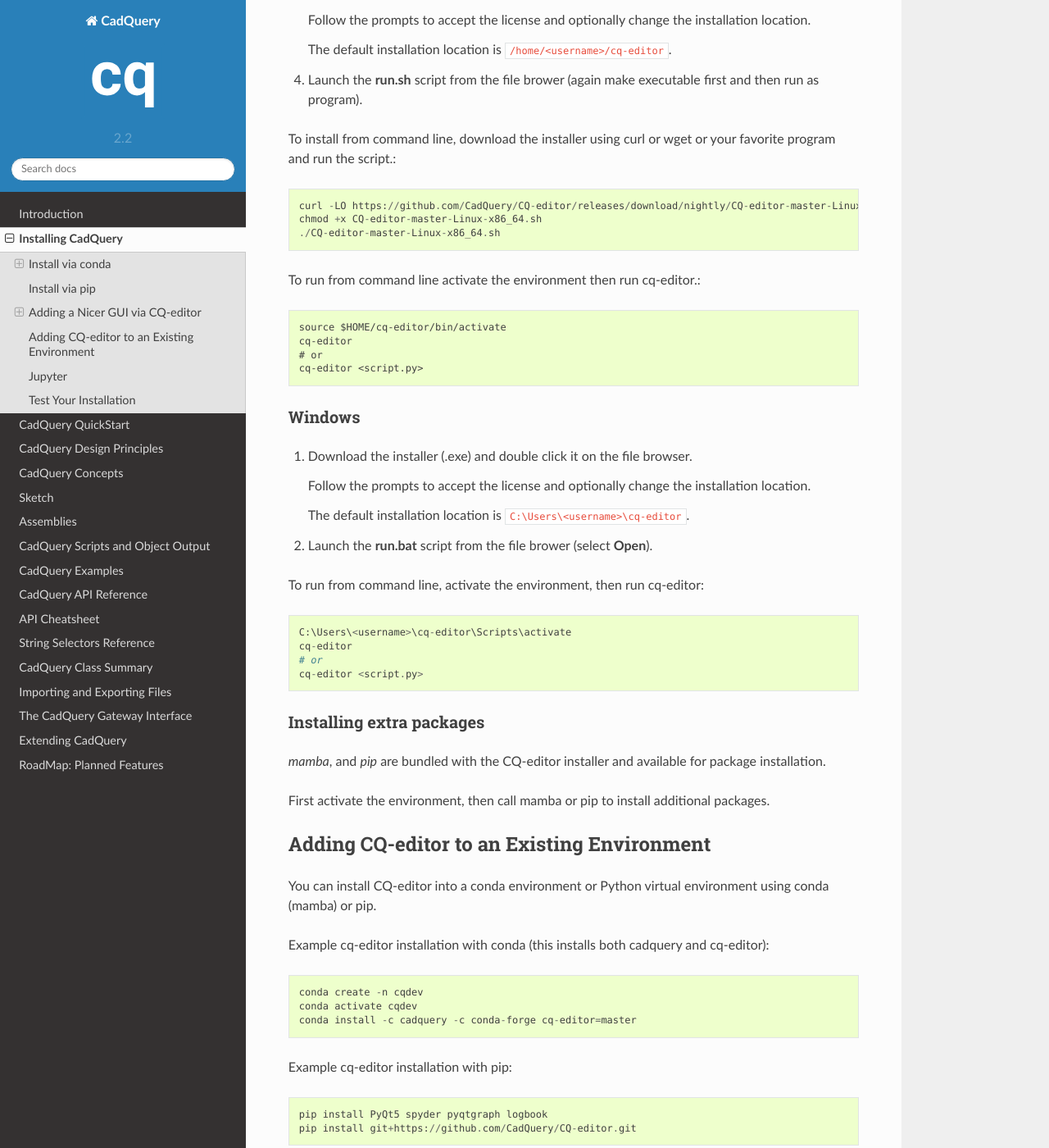
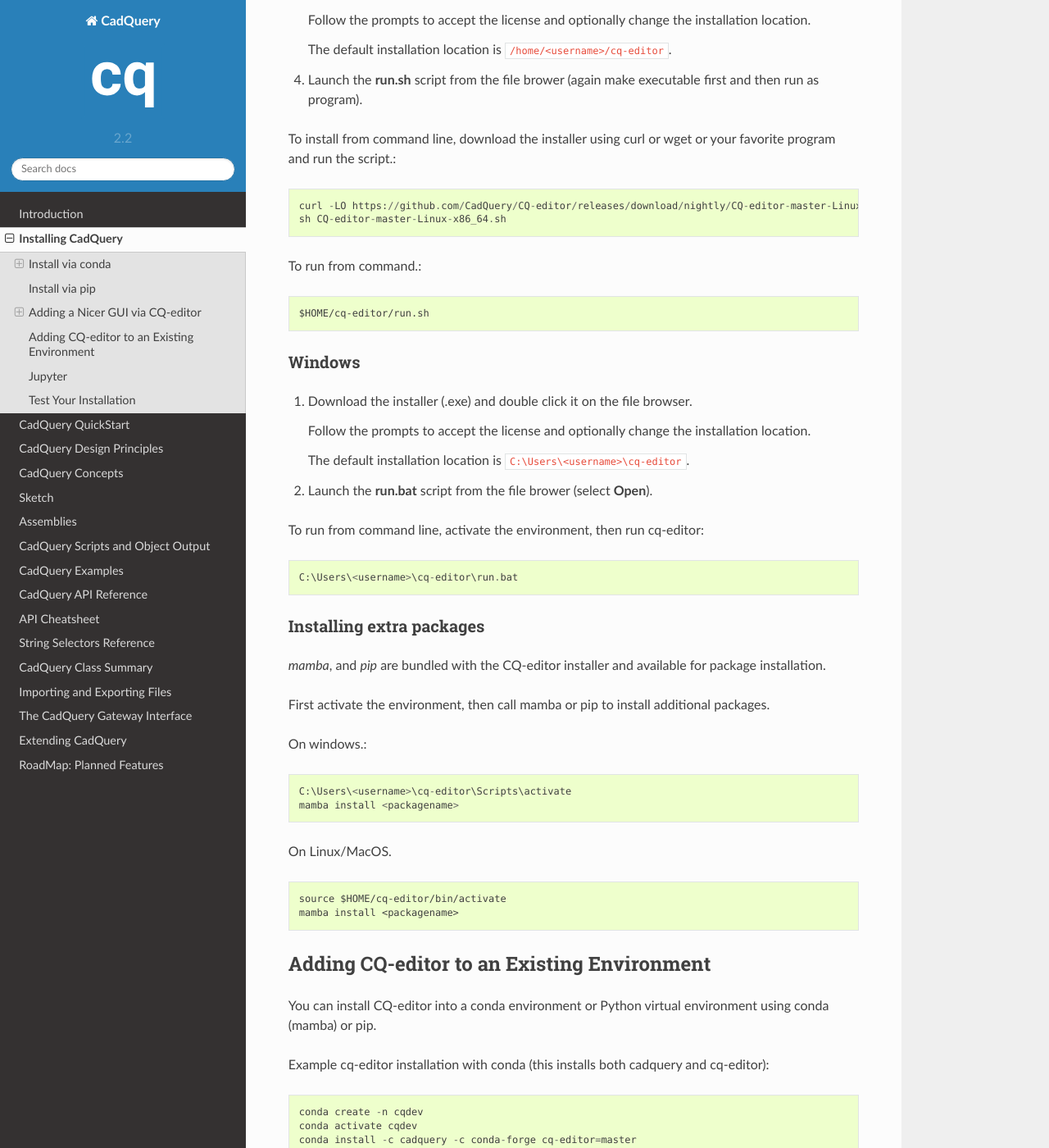
Before and after one commit to CadQuery/cadquery, a Sphinx documentation site: the page built from doc/installation.rst, in a window 1280 px wide and 1400 px high, scrolled down 3096 px. Shown: the whole window at 82% size. Built offline with Sphinx 7.4.7 and the Read the Docs theme 2.0.0, drawn with Linux system fonts in a browser that asks for light colours.

Commit message:
Minor tweaks

```diff
--- a/doc/installation.rst
+++ b/doc/installation.rst
@@ -126,16 +126,12 @@
 To install from command line, download the installer using curl or wget or your favorite program and run the script.::
 
     curl -LO https://github.com/CadQuery/CQ-editor/releases/download/nightly/CQ-editor-master-Linux-x86_64.sh
-    chmod +x CQ-editor-master-Linux-x86_64.sh
-    ./CQ-editor-master-Linux-x86_64.sh
+    sh CQ-editor-master-Linux-x86_64.sh
 
 
-To run from command line activate the environment then run cq-editor.::
+To run from command.::
 
-    source $HOME/cq-editor/bin/activate
-    cq-editor
-    # or
-    cq-editor <script.py>
+    $HOME/cq-editor/run.sh
 
 
 Windows
@@ -152,10 +148,7 @@
 
 To run from command line, activate the environment, then run cq-editor::
 
-    C:\Users\<username>\cq-editor\Scripts\activate
-    cq-editor
-    # or
-    cq-editor <script.py>
+    C:\Users\<username>\cq-editor\run.bat
 
 
 Installing extra packages
@@ -164,6 +157,16 @@
 *mamba*, and *pip* are bundled with the CQ-editor installer and available for package installation.
 
 First activate the environment, then call mamba or pip to install additional packages.
+
+On windows.::
+
+    C:\Users\<username>\cq-editor\Scripts\activate
+    mamba install <packagename>
+
+On Linux/MacOS. ::
+
+    source $HOME/cq-editor/bin/activate
+    mamba install <packagename>
 
 
 Adding CQ-editor to an Existing Environment
```
